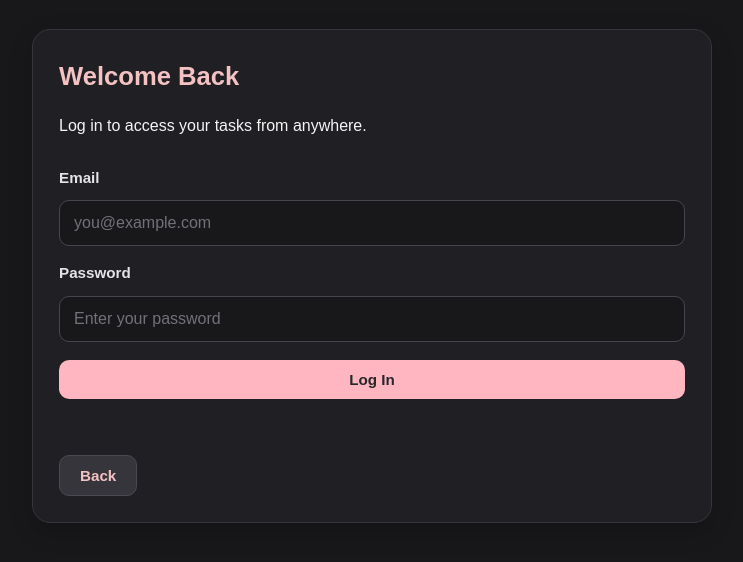
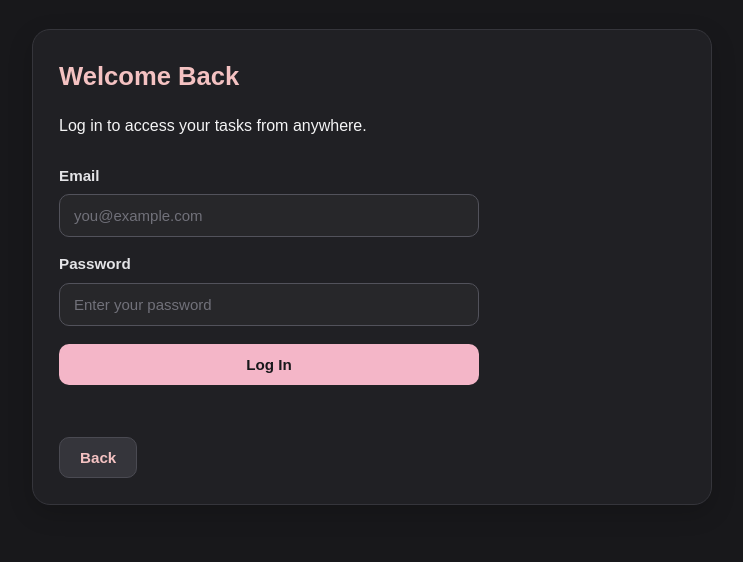
Before and after one commit to CMC1234567/My-Task-Hub, a plain HTML site: page index.html in a window 1280 px wide. Both pictures are taken after a click on the button "Log In". Shown: the part 118-680 px from the top of the page, without its empty margins (268-1011 px from the left). Drawn offline with nearby package versions, Linux system fonts and the light colour scheme.

Commit message:
Update style.css

```diff
--- a/style.css
+++ b/style.css
@@ -280,3 +280,53 @@ button:focus-visible {
     width: 100%;
   }
 }
+
+/* Fix login and signup form layout */
+#auth-form,
+#signup-form {
+  display: flex;
+  flex-direction: column;
+  gap: 10px;
+  max-width: 420px;
+  margin-top: 20px;
+}
+
+#auth-form label,
+#signup-form label {
+  margin-bottom: -4px;
+  font-weight: 600;
+}
+
+#auth-form input,
+#signup-form input {
+  box-sizing: border-box;
+  width: 100%;
+  padding: 12px 14px;
+  border: 1px solid #52525b;
+  border-radius: 10px;
+  background: #27272a;
+  color: #ffffff;
+  font-size: 15px;
+}
+
+#auth-form button,
+#signup-form button {
+  margin-top: 8px;
+  padding: 12px 16px;
+  border: none;
+  border-radius: 10px;
+  background: #f4b6c8;
+  color: #18181b;
+  font-weight: 700;
+  cursor: pointer;
+}
+
+#auth-form button:hover,
+#signup-form button:hover {
+  background: #ffcad8;
+}
+
+#back-to-welcome,
+#back-to-welcome-signup {
+  margin-top: 14px;
+}
```
